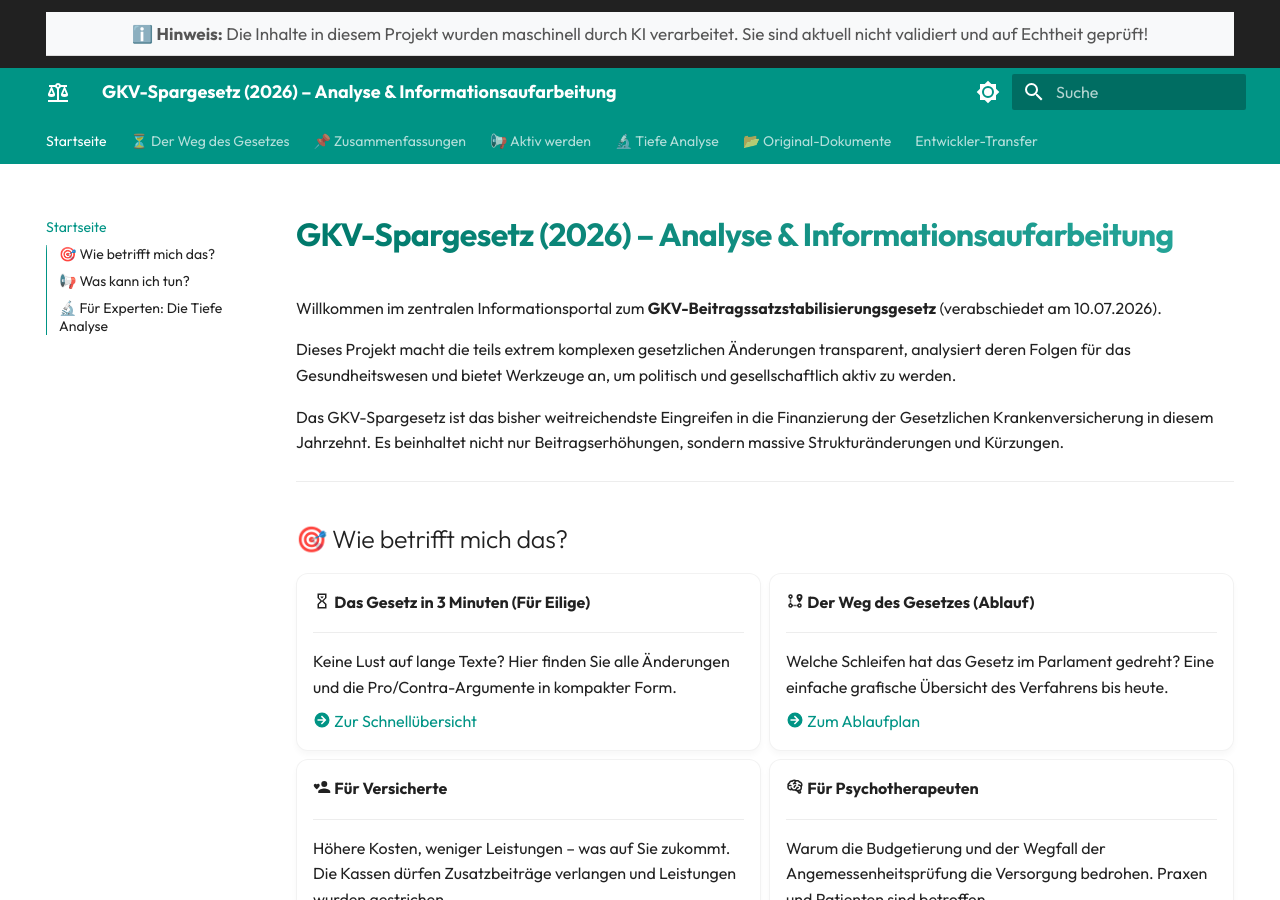
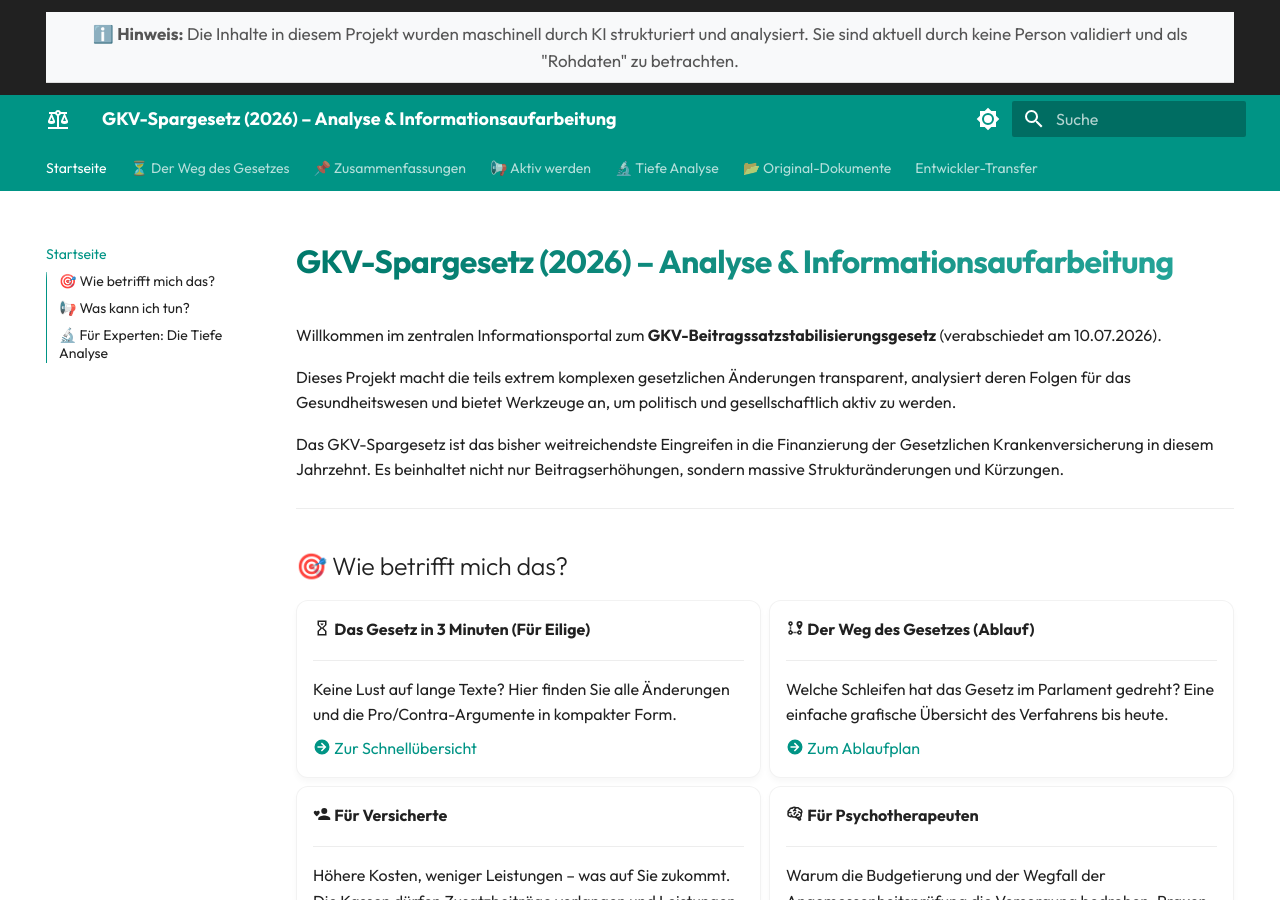
Before and after one commit to admonstrator/gkv-spargesetz, an MkDocs documentation site: the page built from docs/index.md, in a window 1280 px wide and 900 px high. Built offline with MkDocs 1.6.1 and Material for MkDocs 9.7.7, drawn with Linux system fonts in a browser that asks for light colours.

```diff
--- a/overrides/main.html
+++ b/overrides/main.html
@@ -2,6 +2,13 @@
 
 {% block announce %}
   <div style="background-color: #f8f9fa; color: #555; border-bottom: 1px solid #ddd; padding: 8px 15px; text-align: center; font-size: 0.85rem;">
-    ℹ️ <strong>Hinweis:</strong> Die Inhalte in diesem Projekt wurden maschinell durch KI verarbeitet. Sie sind aktuell nicht validiert und auf Echtheit geprüft!
+    ℹ️ <strong>Hinweis:</strong> Die Inhalte in diesem Projekt wurden maschinell durch KI strukturiert und analysiert. Sie sind aktuell durch keine Person validiert und als "Rohdaten" zu betrachten.
   </div>
 {% endblock %}
+
+{% block extrahead %}
+  {{ super() }}
+  <meta http-equiv="Cache-Control" content="no-cache, no-store, must-revalidate">
+  <meta http-equiv="Pragma" content="no-cache">
+  <meta http-equiv="Expires" content="0">
+{% endblock %}
```
